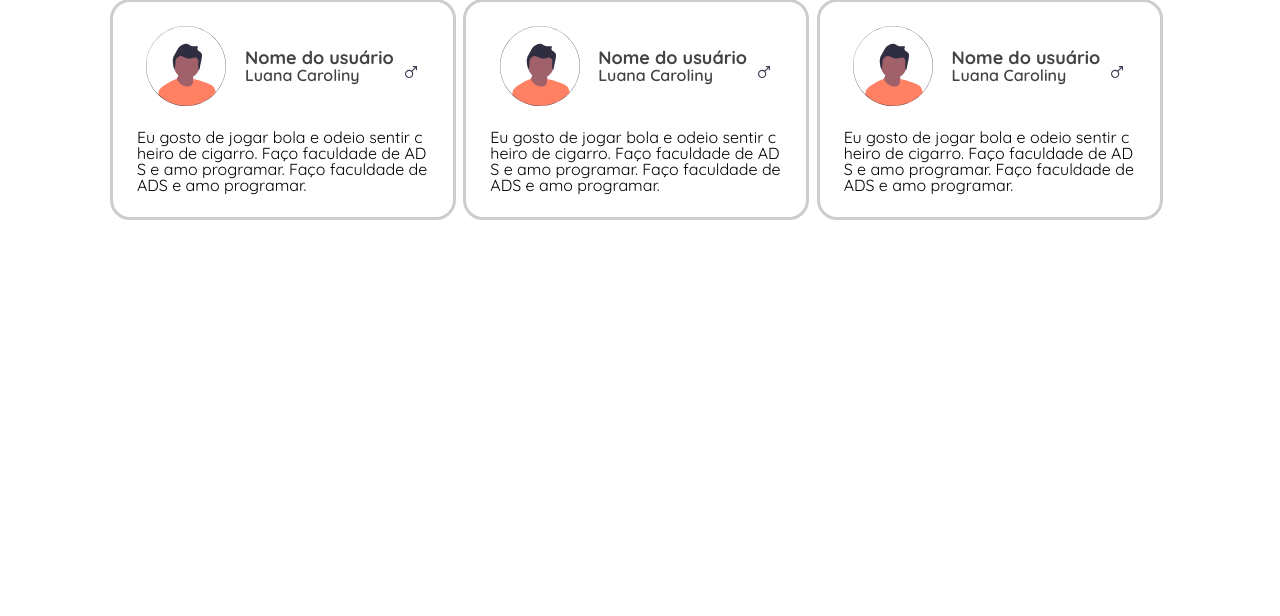
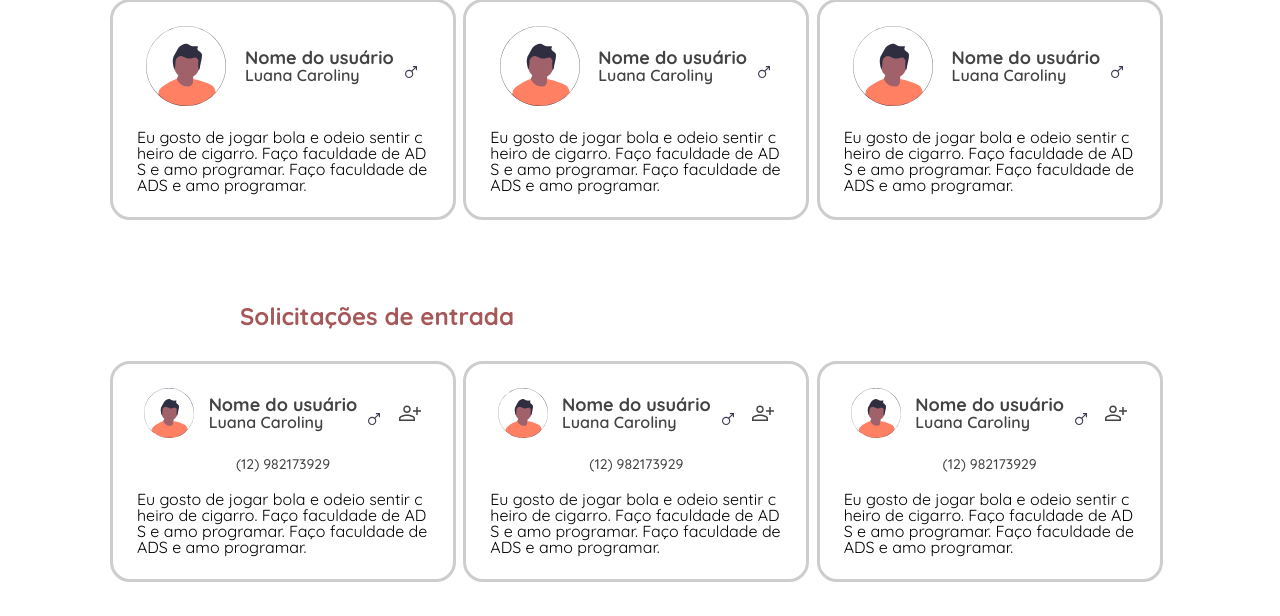
Before and after one commit to luacarol/unirep, a Django app: page /home in a window 1280 px wide; the page is wider, and only the part inside the window is pictured. Shown: the part 1079-1695 px from the top of that part. Before the commit the page ends 1299 px from the top of that part, so only its background shows below. Run offline with Django 4.2, Linux system fonts and the light colour scheme.

Commit message:
Solicitações de entrada finalizada

```diff
--- /dev/null
+++ b/unirep_app/static/css/partials/cards/incoming_requests_carroussel_card.css
@@ -0,0 +1,8 @@
+.img-profile-incoming-request-card {
+    width: 3.125em;
+    height: 3.125em;
+}
+
+.img-icon-person {
+    cursor: pointer;
+}
--- a/unirep_app/templates/home.html
+++ b/unirep_app/templates/home.html
@@ -81,6 +81,7 @@
 
                 <h2 class="subtitle">Minha moradia</h2>
 
+                <!-- 1 - usuário que não realizou nenhuma solicitação -->
                 {% if type_user == '1' %}
 
                     <div class="div-without-something">
@@ -89,6 +90,7 @@
                         <p class="minor-subtitle">Não há nenhuma solicitação até agora</p>
                     </div>
 
+                <!-- 2 - usuário com solicitação pendente -->
                 {% elif type_user == '2' %}
 
                     <div class="div-without-something">
@@ -97,7 +99,8 @@
                         <p class="minor-subtitle">Solicitação em andamento.</p>
                     </div>
 
-                {% elif type_user == '3' %}
+                <!-- 3 - usuário com solicitação aprovada ou 5 - usuário do tipo administrador -->
+                {% elif type_user == '3' or type_user == '5' %}
 
                     {% include 'partials/cards/republic/republic_card.html' %}
 
@@ -108,7 +111,8 @@
 
             </div>
 
-            {% if type_user == '3' %}
+            <!-- 3 - usuário com solicitação aprovada ou 5 - usuário do tipo administrador -->
+            {% if type_user == '3' or type_user == '5' %}
 
                 <div class="section section-members">
 
@@ -120,6 +124,31 @@
 
             {% endif %}
 
+            <!-- 5 - usuário do tipo administrador -->
+            {% if type_user == '5' %}
+
+                <div class="section section-members">
+
+                    <h2 class="subtitle subtitle-members">Solicitações de entrada</h2>
+
+                    {% if incoming_requests %}
+
+                        {% include 'partials/cards/incoming_requests_carroussel_card.html' %}
+
+                    {% else %}
+
+                        <div class="div-without-something">
+                            <img class="img-icon-no-data" src="{% static 'img/icon-no-data.svg' %}" alt="Dois papéis sobrepostos" />
+
+                            <p class="minor-subtitle">Não há nenhuma solicitação até agora</p>
+                        </div>
+
+                    {% endif %}
+
+                </div>
+
+            {% endif %}
+
         </div>
 
     </div>
--- /dev/null
+++ b/unirep_app/templates/partials/cards/incoming_requests_carroussel_card.html
@@ -0,0 +1,112 @@
+{% load static %}
+
+<link rel="stylesheet" href="{% static 'css/partials/cards/member_carroussel_card.css' %}">
+<link rel="stylesheet" href="{% static 'css/partials/cards/incoming_requests_carroussel_card.css' %}">
+
+<div class="div-member-cards">
+
+    <div class="member-card">
+
+        <div class="div-img-profile-basic-informations">
+
+            <img class="img-profile-incoming-request-card" src="{% static 'img/small-male-profile-picture.svg' %}" alt="Imagem do membro da república.">
+
+            <div class="div-basic-informations-icon-gender">
+
+                <div class="basic-informations">
+                    <label class="minor-subtitle">Nome do usuário</label>
+                    <p class="legend">Luana Caroliny</p>
+                </div>
+
+                <div class="tooltip-content" style="margin: 0;">
+
+                    <a href="">
+                        <img src="{% static 'img/gender/icon-gender-male.svg' %}" alt="Male gender icon" />
+                    </a>
+
+                    <span class="tooltip-text">masculino</span>
+
+                </div>
+            </div>
+
+            <img class='img-icon-person' src="{% static 'img/icon-person-add.svg' %}" alt="Ícone de um boneco com um símbolo de somatória ao lado" />
+
+        </div>
+
+        <p class="common-text">(12) 982173929</p>
+
+        <p class="commmon-text desciption">Eu gosto de jogar bola e odeio sentir cheiro de cigarro. Faço faculdade de ADS e amo programar. Faço faculdade de ADS e amo programar.</p>
+
+    </div>
+
+    <div class="member-card">
+
+        <div class="div-img-profile-basic-informations">
+
+            <img class="img-profile-incoming-request-card" src="{% static 'img/small-male-profile-picture.svg' %}" alt="Imagem do membro da república.">
+
+            <div class="div-basic-informations-icon-gender">
+
+                <div class="basic-informations">
+                    <label class="minor-subtitle">Nome do usuário</label>
+                    <p class="legend">Luana Caroliny</p>
+                </div>
+
+                <div class="tooltip-content" style="margin: 0;">
+
+                    <a href="">
+                        <img src="{% static 'img/gender/icon-gender-male.svg' %}" alt="Male gender icon" />
+                    </a>
+
+                    <span class="tooltip-text">masculino</span>
+
+                </div>
+            </div>
+
+            <img class='img-icon-person' src="{% static 'img/icon-person-add.svg' %}" alt="Ícone de um boneco com um símbolo de somatória ao lado" />
+
+        </div>
+
+        <p class="common-text">(12) 982173929</p>
+
+        <p class="commmon-text desciption">Eu gosto de jogar bola e odeio sentir cheiro de cigarro. Faço faculdade de ADS e amo programar. Faço faculdade de ADS e amo programar.</p>
+
+    </div>
+
+    <div class="member-card">
+
+        <div class="div-img-profile-basic-informations">
+
+            <img class="img-profile-incoming-request-card" src="{% static 'img/small-male-profile-picture.svg' %}" alt="Imagem do membro da república.">
+
+            <div class="div-basic-informations-icon-gender">
+
+                <div class="basic-informations">
+                    <label class="minor-subtitle">Nome do usuário</label>
+                    <p class="legend">Luana Caroliny</p>
+                </div>
+
+                <div class="tooltip-content" style="margin: 0;">
+
+                    <a href="">
+                        <img src="{% static 'img/gender/icon-gender-male.svg' %}" alt="Male gender icon" />
+                    </a>
+
+                    <span class="tooltip-text">masculino</span>
+
+                </div>
+            </div>
+
+            <img class='img-icon-person' src="{% static 'img/icon-person-add.svg' %}" alt="Ícone de um boneco com um símbolo de somatória ao lado" />
+
+        </div>
+
+        <p class="common-text">(12) 982173929</p>
+
+        <p class="commmon-text desciption">Eu gosto de jogar bola e odeio sentir cheiro de cigarro. Faço faculdade de ADS e amo programar. Faço faculdade de ADS e amo programar.</p>
+
+    </div>
+
+</div>
+
+{% include 'partials/pagination.html' %}
--- a/unirep_app/views.py
+++ b/unirep_app/views.py
@@ -12,10 +12,14 @@ def home(request):
     # 4 - usuário com solicitação recusada
     # 5 - usuário do tipo administrador
 
-    type_user = '3'
+    type_user = '5'
+
+    if type_user == '5':
+        incoming_requests = True
 
     return render(request, 'home.html', {
-        'type_user': type_user
+        'type_user': type_user,
+        'incoming_requests': incoming_requests
     })
 
 def edit_profile(request):
```
Also changed, not shown: unirep_app/static/img/icon-person-add.svg (added).
